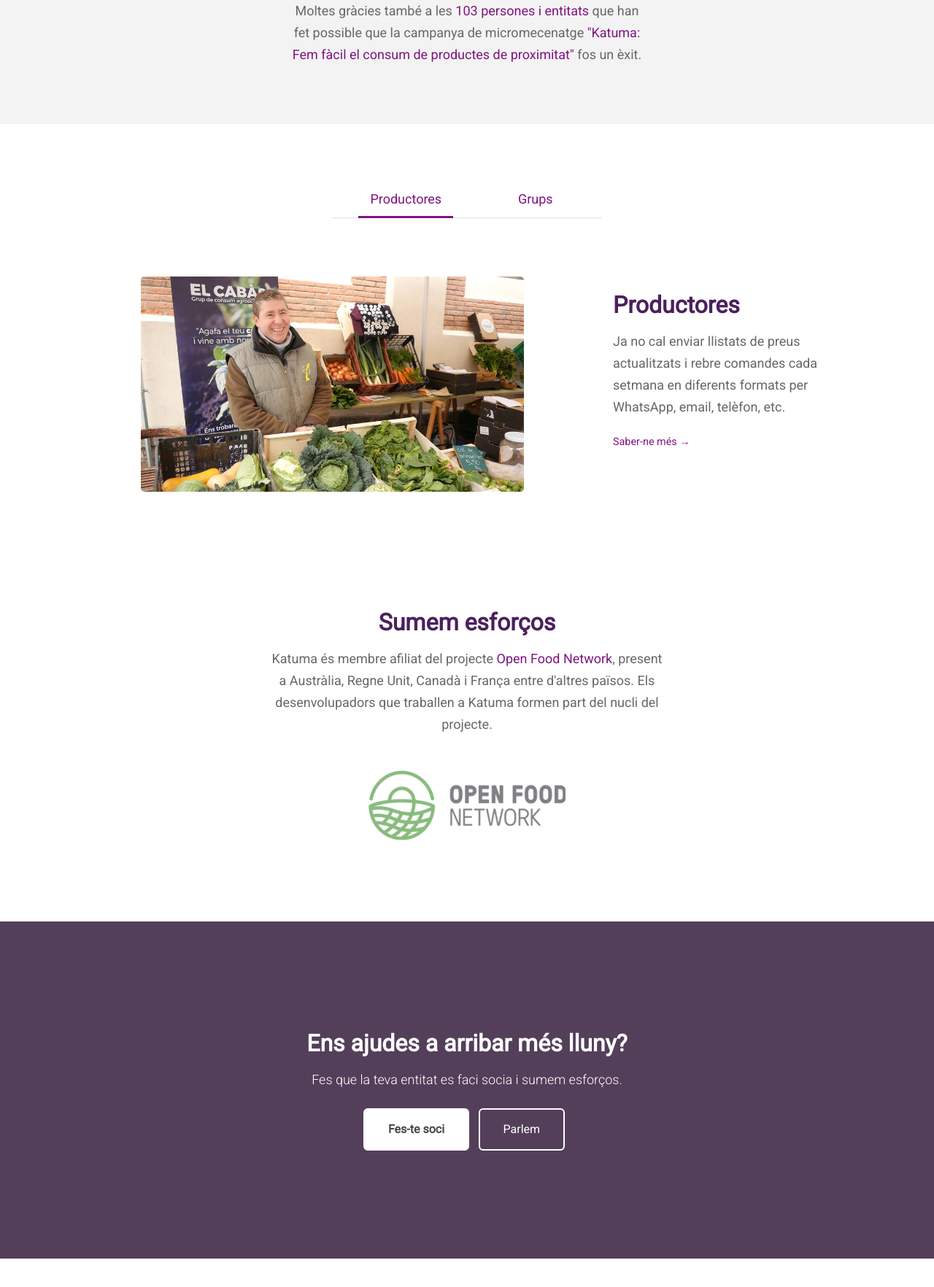
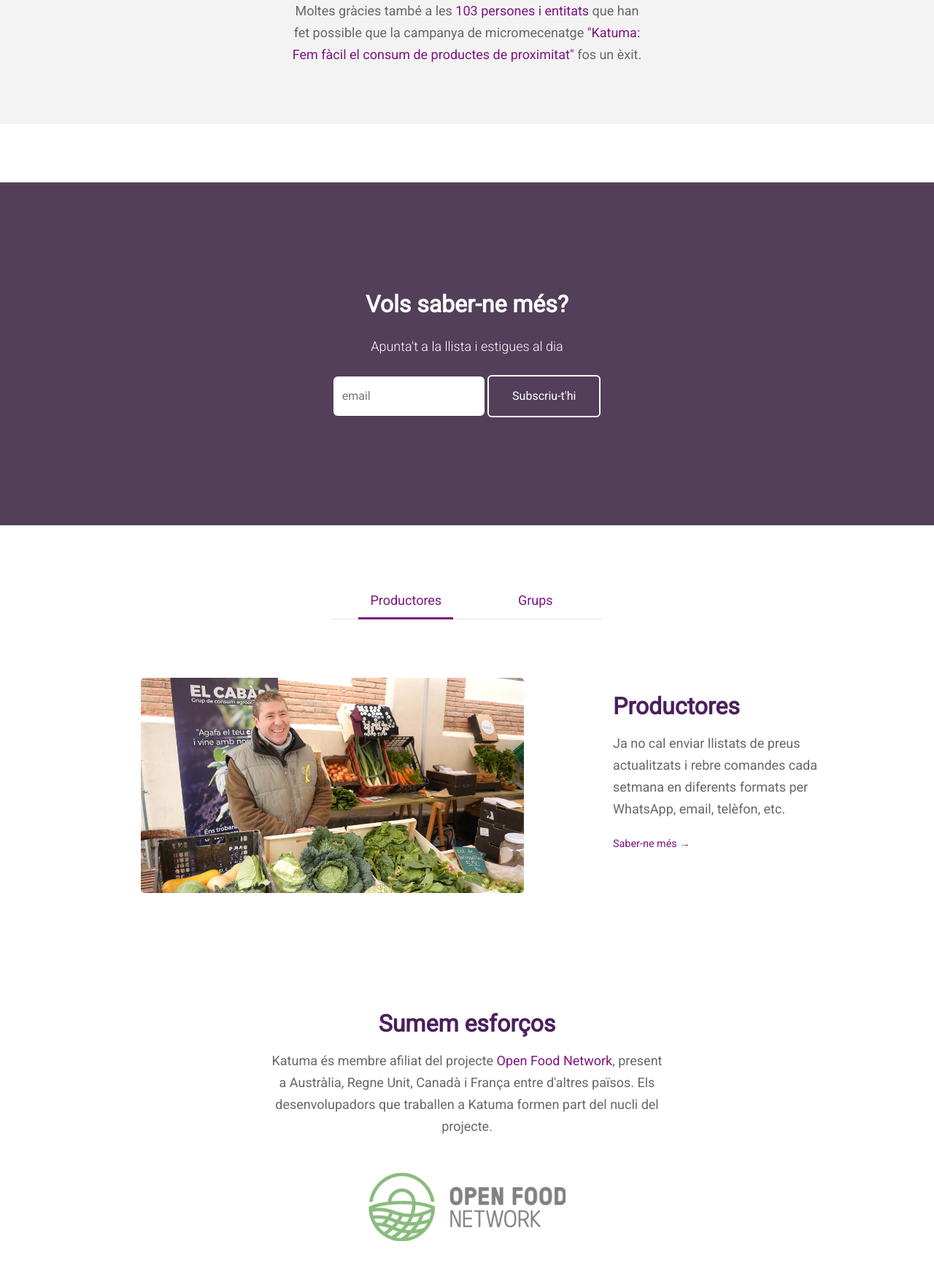
Before and after one commit to coopdevs/katuma-landing-page, a Jekyll site: the page built from index.html, in a window 1280 px wide, cut to the strip 1732-3513 px from the top of the page. Shown: the top 1764 px of the strip at 73% size. Built offline with Jekyll 4.4.1, drawn with Linux system fonts in a browser that asks for light colours; nearby versions of some CDN libraries; comment, search, counter and statistics services are not loaded.

Commit message:
Add newsletter signup block in the index page

```diff
--- a/_sass/ui.scss
+++ b/_sass/ui.scss
@@ -11,6 +11,7 @@
   text-decoration: none;
   transition: background-color .125s,border-color .125s,color .125s;
   margin-top: 8px;
+  cursor: pointer;
 
   &:hover, &:active, &:visited {
     display: inline-block;
@@ -47,6 +48,13 @@
 
 .button-group .button {
   margin-right: 8px;
+}
+
+input {
+  border-radius: 6px;
+  font-size: 16px;
+  padding: 12px;
+  border: none;
 }
 
 .icon {
--- a/index.html
+++ b/index.html
@@ -38,6 +38,29 @@
 {% include sponsors.html %}
 {% include matchfunding_modal.html %}
 
+<div class="help-us call-to-action-block text-center">
+  <div class="row image-block">
+    <aside class="col-lg-6 offset-md-3">
+
+      <!-- Begin Mailchimp Signup Form -->
+      <div id="mc_embed_signup">
+        <form action="https://katuma.us3.list-manage.com/subscribe/post?u=c1fa2ee78d0632dc9cecbffab&amp;id=9a76bc5a8e" method="post" id="mc-embedded-subscribe-form" name="mc-embedded-subscribe-form" class="validate" target="_blank" novalidate>
+          <div id="mc_embed_signup_scroll">
+            <h2 data-i18n="newsletter.header"><label for="mce-EMAIL">Vols saber-ne més?</label></h2>
+            <p data-i18n="newsletter.subheader">Apunta't a la llista i estigues al dia</p>
+            <input type="email" value="" name="EMAIL" class="email" id="mce-EMAIL" placeholder="email" required>
+            <!-- real people should not fill this in and expect good things - do not remove this or risk form bot signups-->
+            <div style="position: absolute; left: -5000px;" aria-hidden="true"><input type="text" name="b_c1fa2ee78d0632dc9cecbffab_9a76bc5a8e" tabindex="-1" value=""></div>
+            <input type="submit" value="Subscriu-t'hi" name="subscribe" id="mc-embedded-subscribe" class="button secondary-button">
+          </div>
+        </form>
+      </div>
+      <!--End mc_embed_signup-->
+
+    </aside>
+  </div>
+</div>
+
 <div class="container journeys">
   <ul class="nav nav-tabs col-lg-4 offset-md-4" id="journeys-tab" role="tablist">
     <li class="nav-item">
@@ -54,6 +77,7 @@
         <div class="col-lg-6 offset-md-1">
           <img src='{{ "/assets/img/productores.jpg" | prepend:site.baseurl }}' alt="Productora" />
         </div>
+
         <aside class="col-lg-4 offset-md-1 tab-content-item">
           <h2 data-i18n="users:journeys.producers.title">Productores</h2>
           <p data-i18n="users:journeys.producers.body">Ja no cal enviar llistats de preus actualitzats i rebre comandes cada setmana en diferents formats per WhatsApp, email, telèfon, etc.</p>
--- a/locales/ca/main.json
+++ b/locales/ca/main.json
@@ -10,5 +10,9 @@
     "slogan": "Compra directament a productores de proximitat",
     "subtitle": "Consumeix productes de proximitat i participa d'un model sostenible amb beneficis socioeconòmics per a la comunitat.",
     "button": "Fes-te soci"
+  },
+  "newsletter": {
+    "header": "Vols saber-ne més?",
+    "subheader": "Apunta't a la llista i estigues al dia"
   }
 }
--- a/locales/en/main.json
+++ b/locales/en/main.json
@@ -10,5 +10,10 @@
     "slogan": "Buy directly from local agro-ecological producers",
     "subtitle": "Consume local food and participate in a sustainable model with socioeconomic benefits for the community",
     "button": "Become member"
+  },
+  "newsletter": {
+    "header": "Do you want to know more?",
+    "subheader": "Sign up to the newsletter to stay up to date"
   }
+
 }
--- a/locales/es/main.json
+++ b/locales/es/main.json
@@ -10,5 +10,9 @@
     "slogan": "Compra directamente a productoras agroecológicas de proximidad",
     "subtitle": "Consume productos de proximidad y participa de un modelo sostenible con beneficios socioeconómicos para la comunidad.",
     "button": "Hazte socio"
+  },
+  "newsletter": {
+    "header": "Quieres saber más?",
+    "subheader": "Apúntate a la lista para estar al día"
   }
 }
--- a/locales/pt/main.json
+++ b/locales/pt/main.json
@@ -9,5 +9,9 @@
     "slogan": "Compra directamente a produtores agroecológicos de proximidade",
     "subtitle": "Consome produtos de proximidade e participa num modelo sustentável com benefícios sócio-económicos para a comunidade",
     "button": "Torna-te membro"
+  },
+  "newsletter": {
+    "header": "Você quer saber mais?",
+    "subheader": "Inscreva-se para que a lista seja atualizada"
   }
 }
```
Also changed, not shown: locales/ca/users.json (line endings or trailing spaces).
